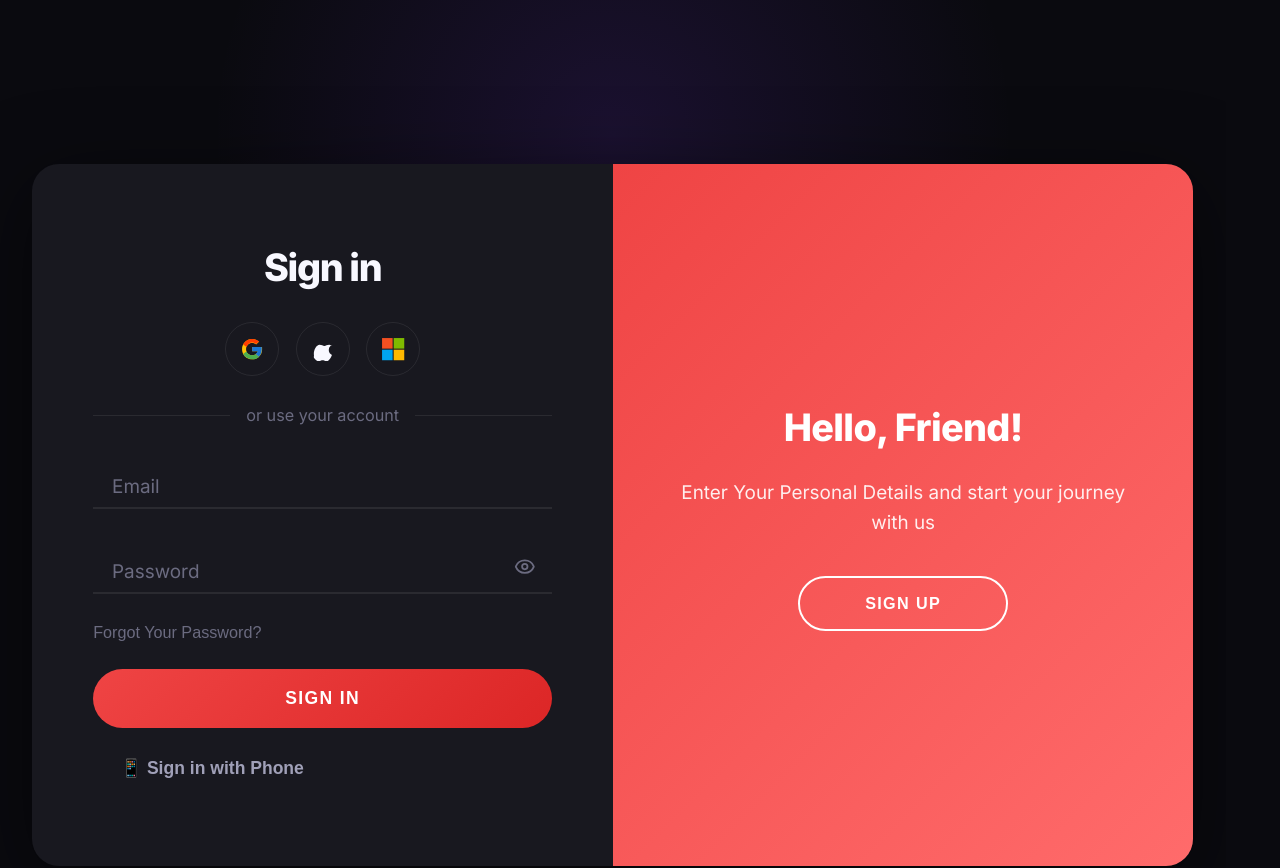
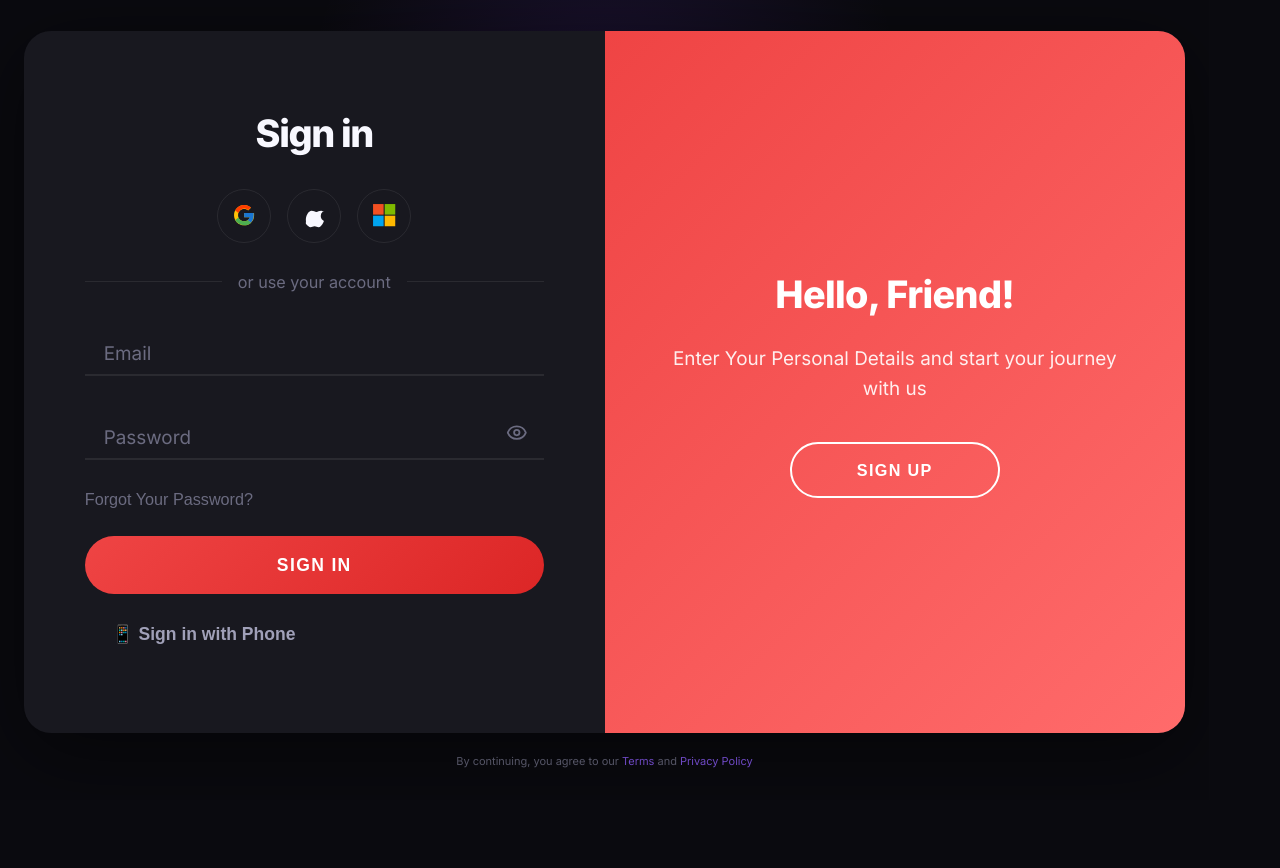
Before and after one commit to MohamedAhmed2679/finance-va, a React (Vite) app: page / in a window 1280 px wide. Shown: the top 868 px of the page. After the commit the page ends 800 px from the top, so only its background shows below. Built offline with nearby package versions, Linux system fonts and the light colour scheme.

Commit message:
fix(ui): shift zoom from auth-screen to auth-container to fix flexbox centering and enable overflow scrolling

```diff
--- a/src/index.css
+++ b/src/index.css
@@ -1075,7 +1075,8 @@ body {
   background: var(--bg-base);
   padding: var(--space-6);
   position: relative;
-  overflow: hidden;
+  overflow-x: hidden;
+  overflow-y: auto;
 }
 
 .auth-glow {
@@ -1486,7 +1487,8 @@ body {
   align-items: center;
   justify-content: center;
   background: var(--bg-base);
-  overflow: hidden;
+  overflow-x: hidden;
+  overflow-y: auto;
 }
 
 .auth-stars {
@@ -2269,12 +2271,12 @@ body {
 /* DESKTOP SCALING                               */
 /* ============================================= */
 @media (min-width: 1200px) {
-  .app-shell, .auth-screen {
+  .app-shell, .auth-container, .auth-card {
     zoom: 1.35; /* Adjusted to be slightly more conservative than 1.6 */
   }
 }
 @media (min-width: 1600px) {
-  .app-shell, .auth-screen {
+  .app-shell, .auth-container, .auth-card {
     zoom: 1.55;
   }
 }
```
